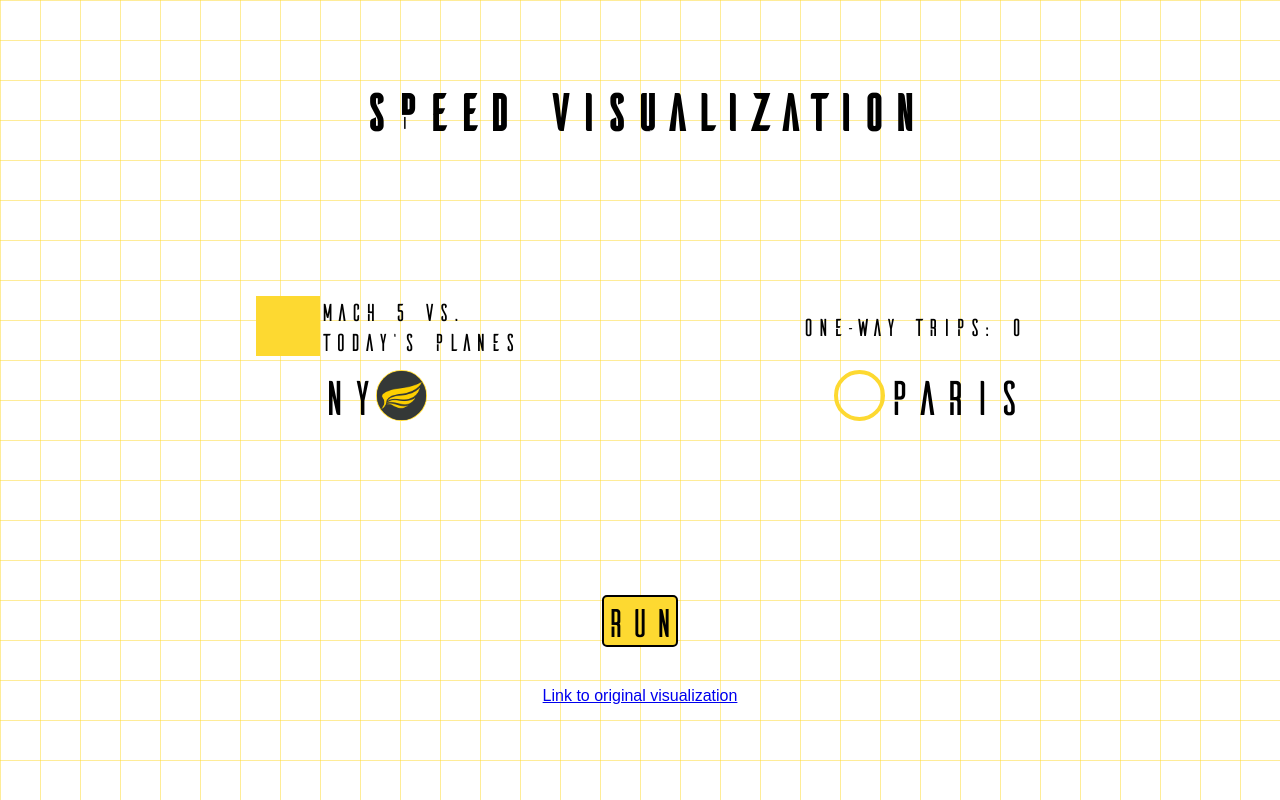
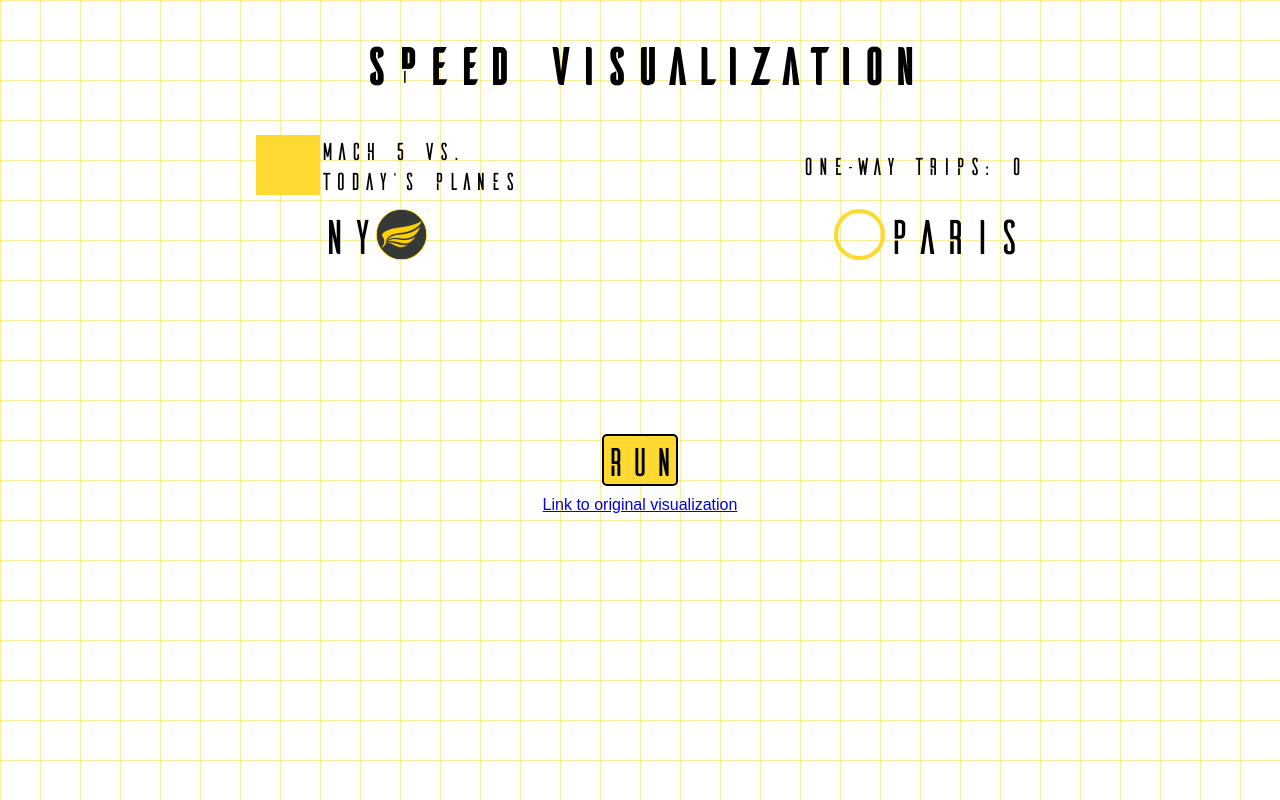
Before and after one commit to chemotaxis/speed-viz, a React (Create React App) app: page / in a window 1280 px wide. Built offline with nearby package versions, Linux system fonts and the light colour scheme.

Commit message:
Remove space

```diff
--- a/src/App.css
+++ b/src/App.css
@@ -56,15 +56,13 @@ body {
 h1 {
   font-size: var(--font-large);
   text-align: center;
-  margin-top: 10vh;
-  margin-bottom: 15vh;
 }
 
 .App {
-  height: 100vh;
+  height: 90vh;
+
   display: flex;
   flex-direction: column;
-  justify-content: space-between;
   align-items: center;
 }
 
```
